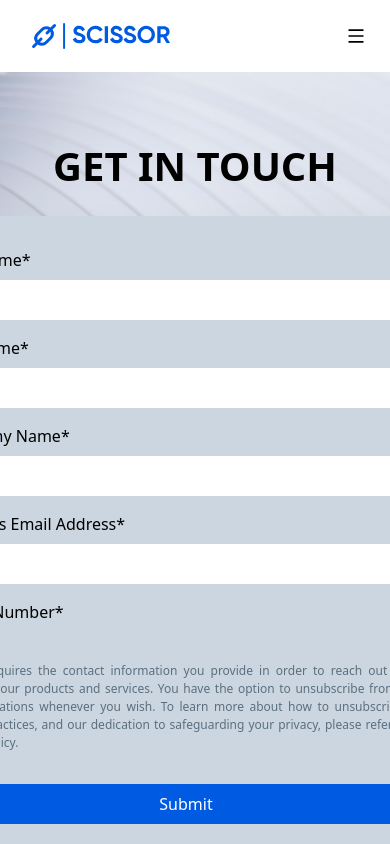
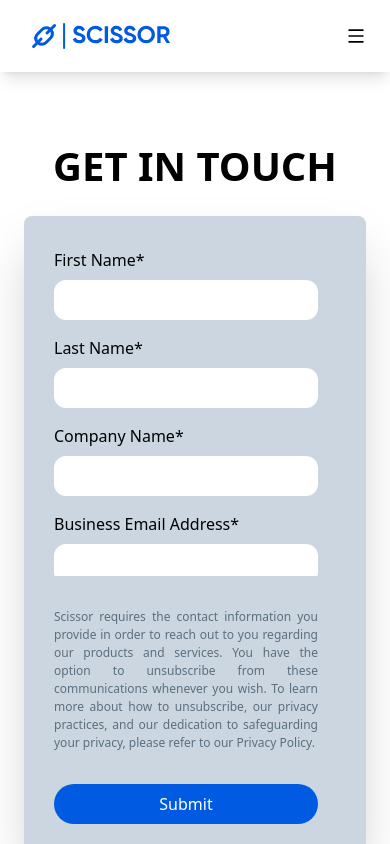
Before and after one commit to mufidat3250/SCISSOR, a React (Vite) app: page /get-in-touch in a window 390 px wide. Built offline with nearby package versions, Linux system fonts and the light colour scheme.

Commit message:
footer responsive screen completed

```diff
--- a/src/Components/molecules/Navbar/index.tsx
+++ b/src/Components/molecules/Navbar/index.tsx
@@ -32,7 +32,6 @@ const tabs = [
 const NavBar = () => {
     const [active, setActive] = useState(0)
     const [isOpen, setIsOpen] = useState(false)
-    console.log(isOpen)
 
     return (
 
--- a/src/Components/organisms/Footer/index.tsx
+++ b/src/Components/organisms/Footer/index.tsx
@@ -17,7 +17,7 @@ const Footer = () => {
         className="absolute left-0 bottom-0"
       />
       <div className="footer container">
-        <div className="flex justify-between">
+        <div className="flex justify-between  flex-col gap-10 md:flex-row">
         <div className="gap-4">
           <Logo color={"#141414"} />
           <div className="flex gap-4">
@@ -40,7 +40,7 @@ const Footer = () => {
           ))}
         </div>
         </div>
-        <div className="flex justify-end mt-[1.4375rem]">
+        <div className="flex  justify-center lg:justify-end mt-[1.4375rem]">
         <p>Term of Service | Security | ⓒ Scissor 2023</p>
       </div>
       </div>
--- a/src/Components/organisms/Footer/style.scss
+++ b/src/Components/organisms/Footer/style.scss
@@ -5,6 +5,6 @@
         @apply flex justify-between flex-col;
     }
     .footerLink{
-        @apply  grid grid-cols-4 gap-6;
+        @apply  grid grid-cols-1 sm:grid-cols-2 md:grid-cols-3  lg:grid-cols-4 gap-6;
     }
 }
--- a/src/Pages/GetInTouch/index.tsx
+++ b/src/Pages/GetInTouch/index.tsx
@@ -16,7 +16,7 @@ const GetInTouch = () => {
           <form className="form">
             <div className="form-wrapper">
               <Input
-                otherClass="!bg-white !border-none rounded-[0.75rem] overflow-hidden py-0"
+                otherClass="!bg-white !border-none !w-auto rounded-[0.75rem] overflow-hidden py-0"
                 placeholder={""}
                 label="First Name*"
                 setShowPassword={() => {}}
--- a/src/Pages/GetInTouch/style.scss
+++ b/src/Pages/GetInTouch/style.scss
@@ -1,14 +1,12 @@
 .get-in-touch{
-    background-image: url('/Images/get-in-touch.png');
-    height: 100vh;
-    @apply  h-screen bg-no-repeat bg-cover flex flex-col place-items-center ;
+    @apply  h-screen bg-no-repeat bg-cover flex flex-col place-items-center  lg:bg-[url(/Images/get-in-touch.png)];
 
     .form-container{
         @apply  h-fit grid place-items-center mt-[4rem];
     }
 
     .form{
-        @apply bg-[#CBD6E0] shadow-2xl rounded-lg max-w-[35.625rem]  max-h-[40rem] overflow-auto w-[35.625rem] pl-[1.875rem] pr-[3rem] py-[2rem] flex flex-col gap-4;
+        @apply bg-[#CBD6E0] mx-[1.5rem] shadow-2xl rounded-lg lg:max-w-[35.625rem]  max-h-[40rem] overflow-auto lg:w-[35.625rem] pl-[1.875rem] pr-[3rem] py-[2rem] flex flex-col gap-4;
     }
     .form-wrapper{
          @apply  gap-[1rem] overflow-auto flex flex-col;
```
